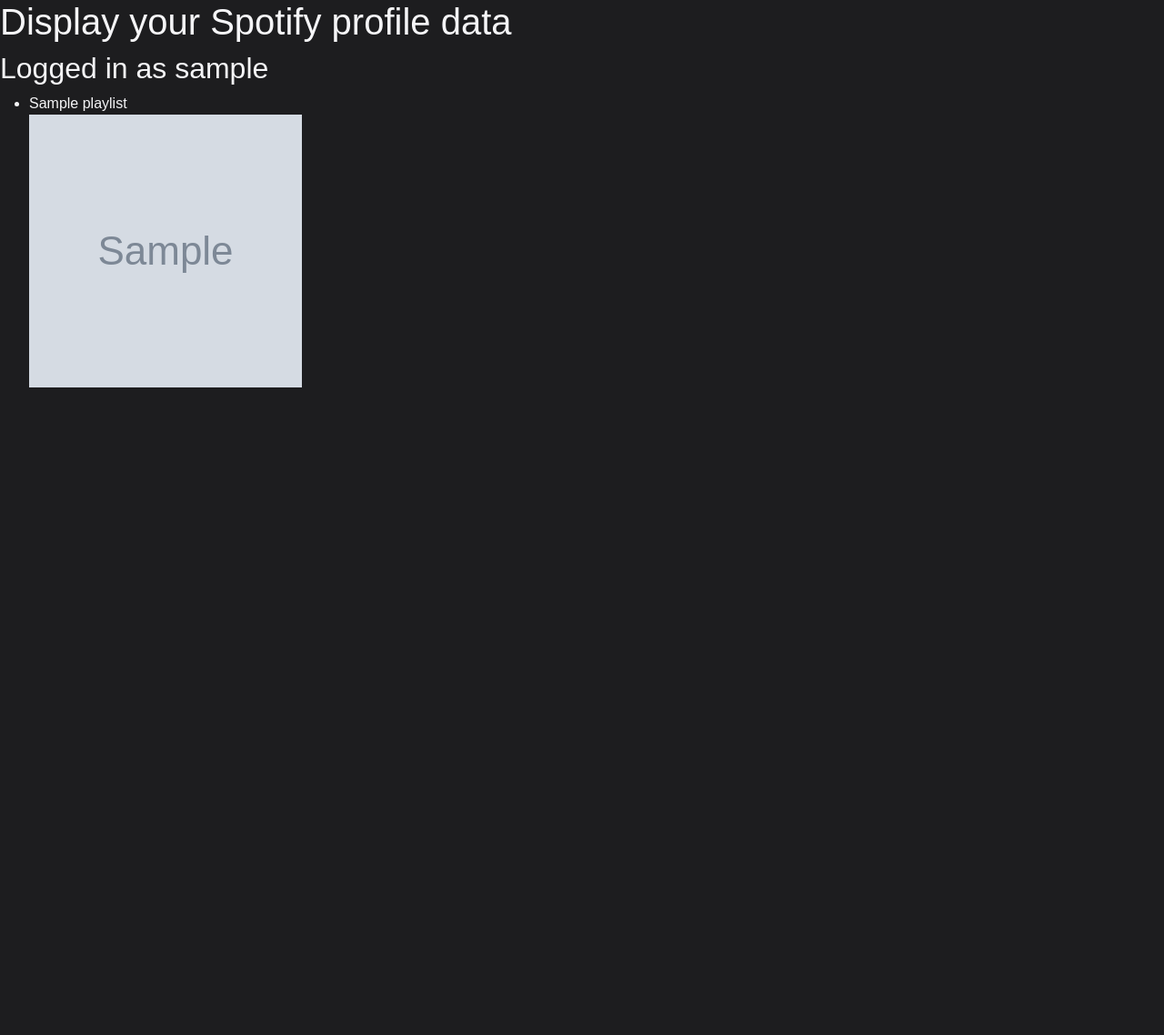
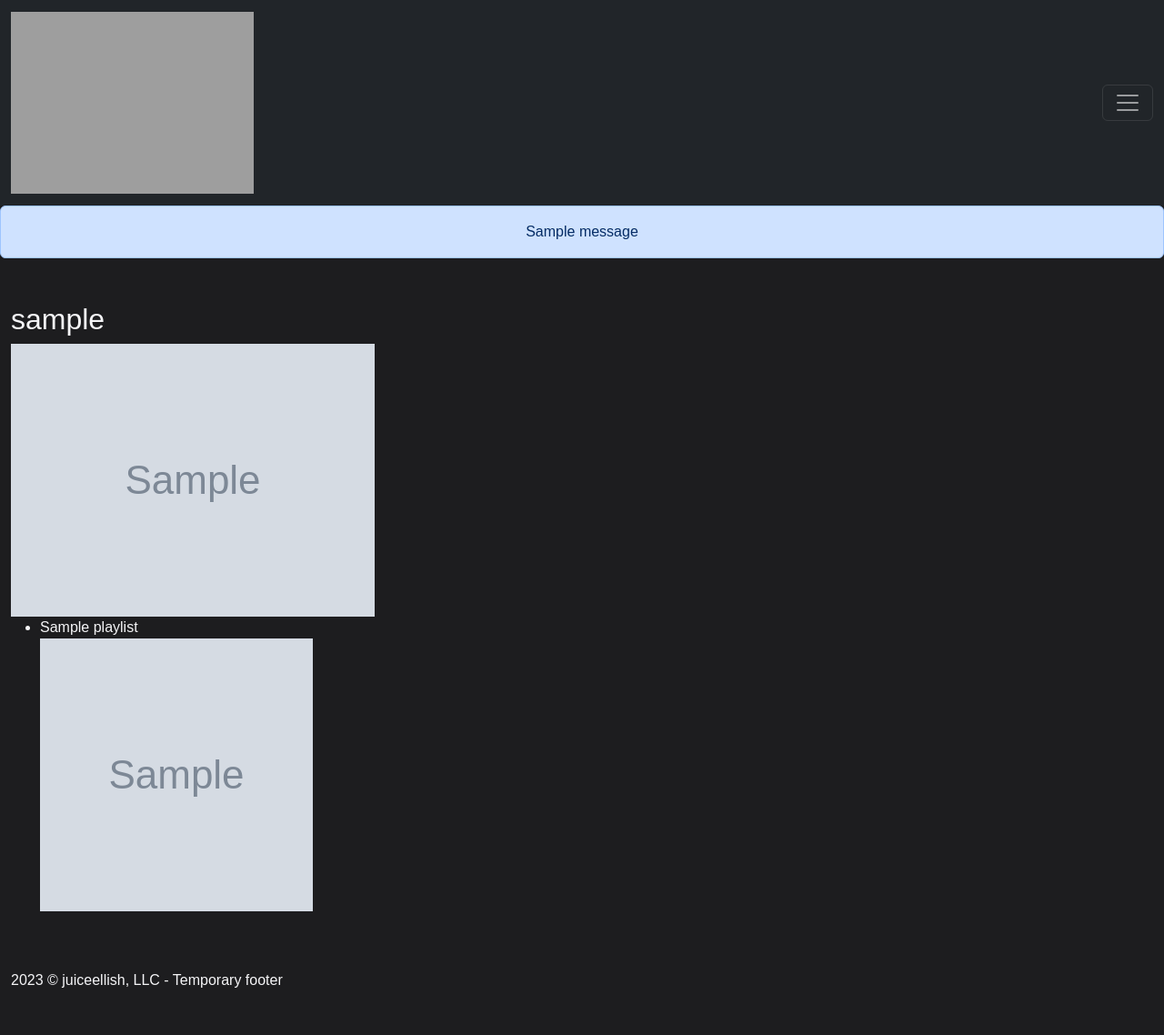
Before and after one commit to dJoshware/juiceellish.dev, a Flask app: template web-apps/templates/playlister/index.html in a window 1280 px wide. Shown: the whole page at 91% size. Before the commit the page ends 426 px from the top, so only its background shows below. Run offline with Flask 3, Linux system fonts and the light colour scheme; the template is opened without the code that fills it: most values are stand-ins (such as "Sample title", 1, 10 or a date in 2020); grey boxes marked "Sample" are stand-in pictures; one stand-in notice (Sample message) is shown; some libraries are stand-ins or nearby versions; some web fonts are replaced; grey boxes are pictures that could not be loaded.

Commit message:
Create logos; Create functional logout; Create navbar; Add constant variables

```diff
--- a/web-apps/app.py
+++ b/web-apps/app.py
@@ -4,8 +4,10 @@
 from playlister.helpers import generate_random_string
 from flask import Flask, render_template, request, redirect, url_for, session
 from flask_caching import Cache
+from flask_session import Session
 from spotipy import Spotify
 from spotipy.oauth2 import SpotifyOAuth
+import urllib.parse
 
 
 # Load environment variables
@@ -23,13 +25,35 @@
 app.config.from_mapping(config)
 app.secret_key = os.getenv('SECRET_KEY')
 cache = Cache(app)
+# Session(app)
 
-OAUTH_AUTHORIZE_URL= 'https://accounts.spotify.com/authorize'
+# Constants
+OAUTH_AUTHORIZE_URL= 'https://accounts.spotify.com/authorize?'
 OAUTH_TOKEN_URL= 'https://accounts.spotify.com/api/token'
+CLIENT_ID = os.getenv('SPOTIPY_CLIENT_ID')
+CLIENT_SECRET = os.getenv('SPOTIPY_CLIENT_SECRET')
+REDIRECT_URI = os.getenv('REDIRECT_URI')
+RES_CODE = 'code'
+SCOPE = 'user-read-private user-read-email playlist-read-private playlist-modify-private playlist-modify-public'
+STATE = generate_random_string(16)
 
+params = {
+            'response_type': RES_CODE,
+            'client_id': CLIENT_ID,
+            'scope': SCOPE,
+            'redirect_uri': REDIRECT_URI,
+            'state': STATE,
+            'show_dialog': True
+        }
 
-oauth = SpotifyOAuth(client_id=os.getenv('SPOTIFY_CLIENT_ID'),
-                     client_secret=os.getenv('SPOTIFY_CLIENT_SECRET'),redirect_uri=os.getenv('REDIRECT_URI'), state=generate_random_string(16), scope="user-read-private user-read-email playlist-read-private playlist-modify-private playlist-modify-public")
+oauth = SpotifyOAuth(
+    client_id=CLIENT_ID,
+    client_secret=CLIENT_SECRET,
+    redirect_uri=REDIRECT_URI,
+    state=STATE,
+    scope=SCOPE,
+    show_dialog=True
+)
 
 sp = Spotify(auth_manager=oauth)
 
@@ -39,7 +63,7 @@
 # Home route / juiceellish.dev landing page
 @app.route('/')
 def home():
-
+    ''' Landing page for 'juiceellish.dev'. '''
     # Setup as portfolio
     # Describe backend of the site, showcase applications at top (as cards: image, title, and description), explain languages used and any respective packages/modules, hosting service(s)
     # Create backstory/personal background section
@@ -47,13 +71,49 @@
     return render_template('index.html')
 
 
-# Playlister app landing page
+# ----- PLAYLISTER ROUTES -----
+
+# Login page
+@app.route('/playlister/login', methods=['GET', 'POST'])
+def login():
+    ''' Log user in. '''
+    if request.method == 'POST':
+        params['show_dialog'] # Working on login functionality
+        encoded_params = urllib.parse.urlencode(params)
+
+        return redirect(OAUTH_AUTHORIZE_URL + encoded_params)
+    return render_template('playlister/login.html')
+
+
+# Logout functionality; redirect to login page
+@app.route('/playlister/logout', methods=['GET', 'POST'])
+def logout():
+    ''' Log user out. '''
+    params['show_dialog'] = False
+    encoded_params = urllib.parse.urlencode(params)
+    response = requests.get(OAUTH_AUTHORIZE_URL + encoded_params)
+    if request.method == 'POST':
+        # "Log In" button - id='login-button'
+        return
+    # return redirect('/playlister/login')
+    return response.text
+
+
+# Landing page
 @app.route('/playlister/index')
-@cache.cached(timeout=60)
+@cache.cached()
 def playlister_index():
+    ''' Playlister app landing page. '''
     # Get user profile information to display username
     user = sp.current_user()
+    print(user)
+
+    # Username
     username = user['display_name']
+
+    # PFPs
+    sm_image = user['images'][0]['url']
+    lg_image = user['images'][1]['url']
 
     # Get user playlists
     playlists = sp.current_user_playlists()
@@ -63,11 +123,12 @@
     # Username and PFP top right page, logout button
         # Logout: logout of Spotify and
 
-    return render_template('playlister/index.html', playlists=playlists, username=username)
+    return render_template('playlister/index.html', playlists=playlists, username=username, sm_image=sm_image, lg_image=lg_image)
 
-
+# Playlists page
 @app.route('/playlister/<playlist>')
 def playlister_playlist(playlist):
+    ''' Takes a playlist the user selects and renders it on its own page. '''
     # Get user profile information to display username
     user = sp.current_user()
     username = user['display_name']
@@ -84,7 +145,7 @@
             id = item['id']
 
             # Empty list to append song names to
-            all_tracks = []
+            all_track_names = []
             offset = 0
 
             # Loop over playlist items to generate list of all the playlist's songs
@@ -98,14 +159,14 @@
                 for track in tracks:
                     # Extract track name and append to empty list
                     track_name = track['track']['name']
-                    all_tracks.append(track_name)
+                    all_track_names.append(track_name)
 
                 # Update offset by 100 for next iteration
                 offset += len(tracks)
 
-            print(f'Track total: {len(all_tracks)}')
-            if len(all_tracks) > 0:
-                print(all_tracks)
+            # print(f'Track total: {len(all_track_names)}')
+            # if len(all_track_names) > 0:
+            #     print(all_track_names)
 
             # ARTIST NAME
             # print(track['track']['album']['artists'][0]['name'])
@@ -122,7 +183,8 @@
             # tracks = track['track']['name']
 
 
-    return render_template('playlister/playlist.html', name=playlist, username=username, image=image, description=description, all_tracks=all_tracks)
+    return render_template('playlister/playlist.html', name=playlist, username=username, image=image, description=description, all_track_names=all_track_names)
+
 
 
 if __name__ == "__main__":
--- a/web-apps/static/playlister/styles.css
+++ b/web-apps/static/playlister/styles.css
@@ -5,7 +5,7 @@
     padding: 0;
 }
 body {
-    font-family: "cubano", sans-serif;
+    font-family: 'cubano', sans-serif;
     height: 100%;
     background-color: #1d1d1f;
     color: #f5f5f7;
--- a/web-apps/templates/playlister/index.html
+++ b/web-apps/templates/playlister/index.html
@@ -5,11 +5,9 @@
 {% endblock %}
 
 {% block main %}
-    <h1>Display your Spotify profile data</h1>
-
     <section id="profile">
-        <h2>Logged in as <span id="displayName">{{ username }}</span></h2>
-        <span id="avatar"></span>
+        <h2><span id="displayName">{{ username }}</span></h2>
+        <span id="avatar"><img src="{{ sm_image }}" alt="Your Profile Picture"></span>
         <ul>
             {% for playlist in playlists['items'] %}
                 <li>{{ playlist['name'] }}</li>
--- a/web-apps/templates/playlister/layout.html
+++ b/web-apps/templates/playlister/layout.html
@@ -26,13 +26,46 @@
     <link rel="stylesheet" href="{{ url_for('static', filename='playlister/styles.css') }}">
 
     <!-- Favicon -->
-    <link rel="icon" type="image/x-icon" href="{{ url_for('static', filename='playlister/images/4390.png') }}">
+    <link rel="icon" type="image/x-icon" href="{{ url_for('static', filename='playlister/images/playlister_logo.svg') }}">
 
     <title>{% block title %}{% endblock %}</title>
 </head>
 
 <body>
-    {% block main %}{% endblock %}
+
+    <nav class="bg-dark navbar navbar-dark sticky-top">
+        <div class="container-fluid">
+            <a href="/playlister/index" class="navbar-brand">
+                <img src="{{ url_for('static', filename='playlister/images/playlister_word.svg') }}" alt="Playlister Logo" height="200">
+            </a>
+            <button aria-controls="navbar" aria-expanded="false" aria-label="Toggle navigation" class="navbar-toggler" data-bs-target="#navbar" data-bs-toggle="collapse" type="button">
+                <span class="navbar-toggler-icon"></span>
+            </button>
+            <div class="collapse navbar-collapse" id="navbar">
+                <ul class="navbar-nav me-auto mt-2">
+                    <li class="nav-item"><a class="nav-link" href="/playlister/logout">Logout</a></li>
+                </ul>
+            </div>
+        </div>
+    </nav>
+
+    {% if get_flashed_messages() %}
+    <header>
+        <div class="alert alert-primary mb-0 text-center" role="alert">
+            {{ get_flashed_messages() | join(" ") }}
+        </div>
+    </header>
+    {% endif %}
+
+    <main class="container-fluid py-5">
+        {% block main %}{% endblock %}
+    </main>
+
+    <footer>
+        <div class="container-fluid mb-5" id="footer">
+            2023 &copy; juiceellish, LLC - Temporary footer
+        </div>
+    </footer>
 </body>
 
 </html>
--- a/web-apps/templates/playlister/playlist.html
+++ b/web-apps/templates/playlister/playlist.html
@@ -14,7 +14,7 @@
             <li>{{ name }}</li>
             <li>{{ description }}</li>
             <ul>
-                {% for track in all_tracks: %}
+                {% for track in all_track_names: %}
                     <li>{{ track }}</li>
                 {% endfor %}
             </ul>
```
